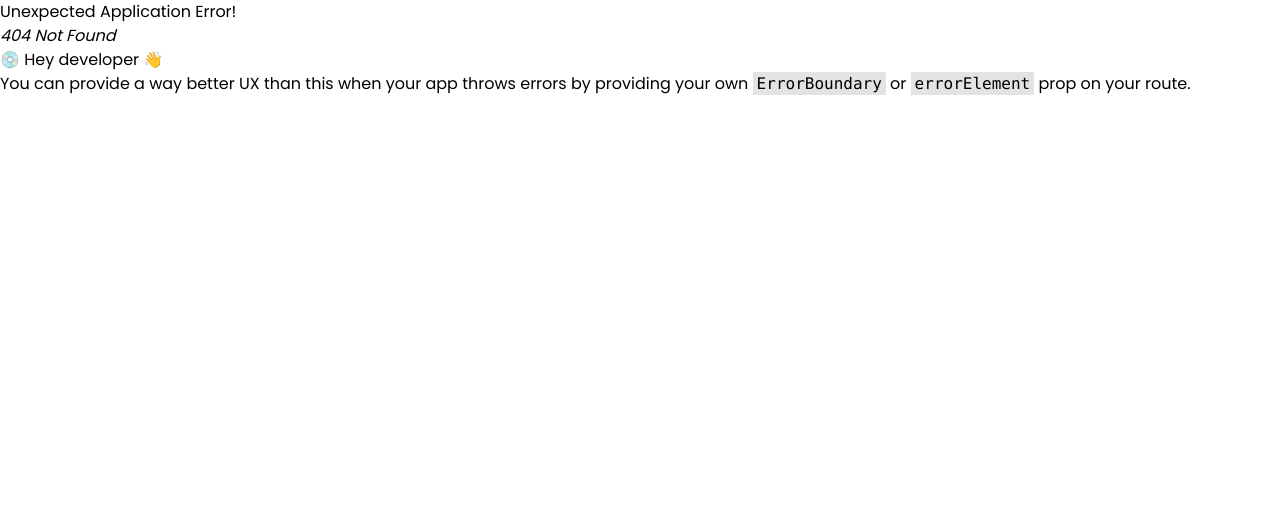
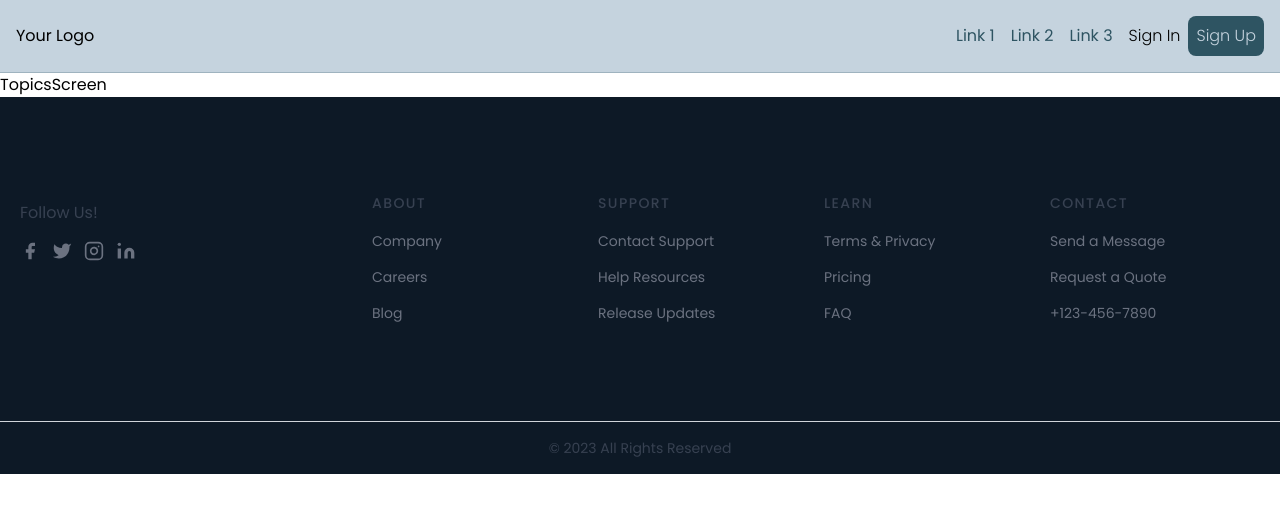
Before and after one commit to chartdesign/connect-cues-app, a React (Vite) app in the folder frontend/: page /topics/1 in a window 1280 px wide. Before the commit this address had no page. Shown: the top 512 px of the page. Built offline with nearby package versions, Linux system fonts and the light colour scheme.

Commit message:
working on topc screen

```diff
--- a/frontend/src/components/Footer.jsx
+++ b/frontend/src/components/Footer.jsx
@@ -2,7 +2,7 @@ import React from "react";
 
 const Footer = () => {
   return (
-    <div className='flex items-end w-full bg-darkGreen'>
+    <div className='flex items-end w-full bg-darkGreen '>
       <footer className='w-full text-gray-700 '>
         <div className='container flex flex-col flex-wrap px-5 py-24 mx-auto md:items-center lg:items-start md:flex-row md:flex-no-wrap'>
           <div className='flex-shrink-0 w-64 mx-auto text-center md:mx-0 md:text-left'>
--- a/frontend/src/components/Header.jsx
+++ b/frontend/src/components/Header.jsx
@@ -1,10 +1,13 @@
+import { Link, useParams, useNavigate } from "react-router-dom";
 import Sidebar from "./ui/SideBar";
 
 const Header = () => {
   return (
     <nav className='bg-lightGreen p-4 border-b border-midGreen/25'>
       <div className='container mx-auto flex items-center justify-between'>
-        <div className='flex'>Your Logo</div>
+        <Link to='/'>
+          <div className='flex'>Your Logo</div>
+        </Link>
 
         {/* Hamburger Menu Icon (visible on small screens) */}
         <div className='md:hidden'>
--- /dev/null
+++ b/frontend/src/components/screens/TopicsScreen.jsx
@@ -0,0 +1,7 @@
+import React from "react";
+
+const TopicsScreen = () => {
+  return <div>TopicsScreen</div>;
+};
+
+export default TopicsScreen;
--- a/frontend/src/components/sections/TopicLibrary.jsx
+++ b/frontend/src/components/sections/TopicLibrary.jsx
@@ -4,8 +4,8 @@ import DropdownMenu from "../ui/DropdownMenu";
 
 const menuItems = [
   { label: "Home", href: "/" },
-  { label: "Profile", href: "/profile" },
-  { label: "Settings", href: "/settings" },
+  { label: "Profile", href: "/topics" },
+  { label: "Settings", href: "/topics" },
   // Add more menu items here
 ];
 
--- a/frontend/src/components/ui/DropdownMenu.jsx
+++ b/frontend/src/components/ui/DropdownMenu.jsx
@@ -1,5 +1,6 @@
 import React, { useState } from "react";
 import PropTypes from "prop-types";
+import { Link } from "react-router-dom";
 
 const DropdownMenu = ({ menuItems }) => {
   const [isOpen, setIsOpen] = useState(false);
@@ -44,16 +45,16 @@ const DropdownMenu = ({ menuItems }) => {
           <div className='py-1' role='none'>
             {/* Dynamic Dropdown menu items */}
             {menuItems.map((item, index) => (
-              <a
+              <Link
                 key={index}
-                href={item.href}
+                id={`menu-item-${index}`}
+                to={`${item.href}/${index}`}
                 className='text-gray-700 block px-4 py-2 text-sm'
                 role='menuitem'
                 tabIndex='-1'
-                id={`menu-item-${index}`}
               >
                 {item.label}
-              </a>
+              </Link>
             ))}
           </div>
         </div>
--- a/frontend/src/main.jsx
+++ b/frontend/src/main.jsx
@@ -9,11 +9,13 @@ import {
   RouterProvider,
 } from "react-router-dom";
 import HomeScreen from "./components/screens/HomeScreen.jsx";
+import TopicsScreen from "./components/screens/TopicsScreen.jsx";
 
 const router = createBrowserRouter(
   createRoutesFromElements(
     <Route path='/' element={<App />}>
       <Route index={true} path='/' element={<HomeScreen />} />
+      <Route path='/topics/:id' element={<TopicsScreen />} />
     </Route>
   )
 );
```
